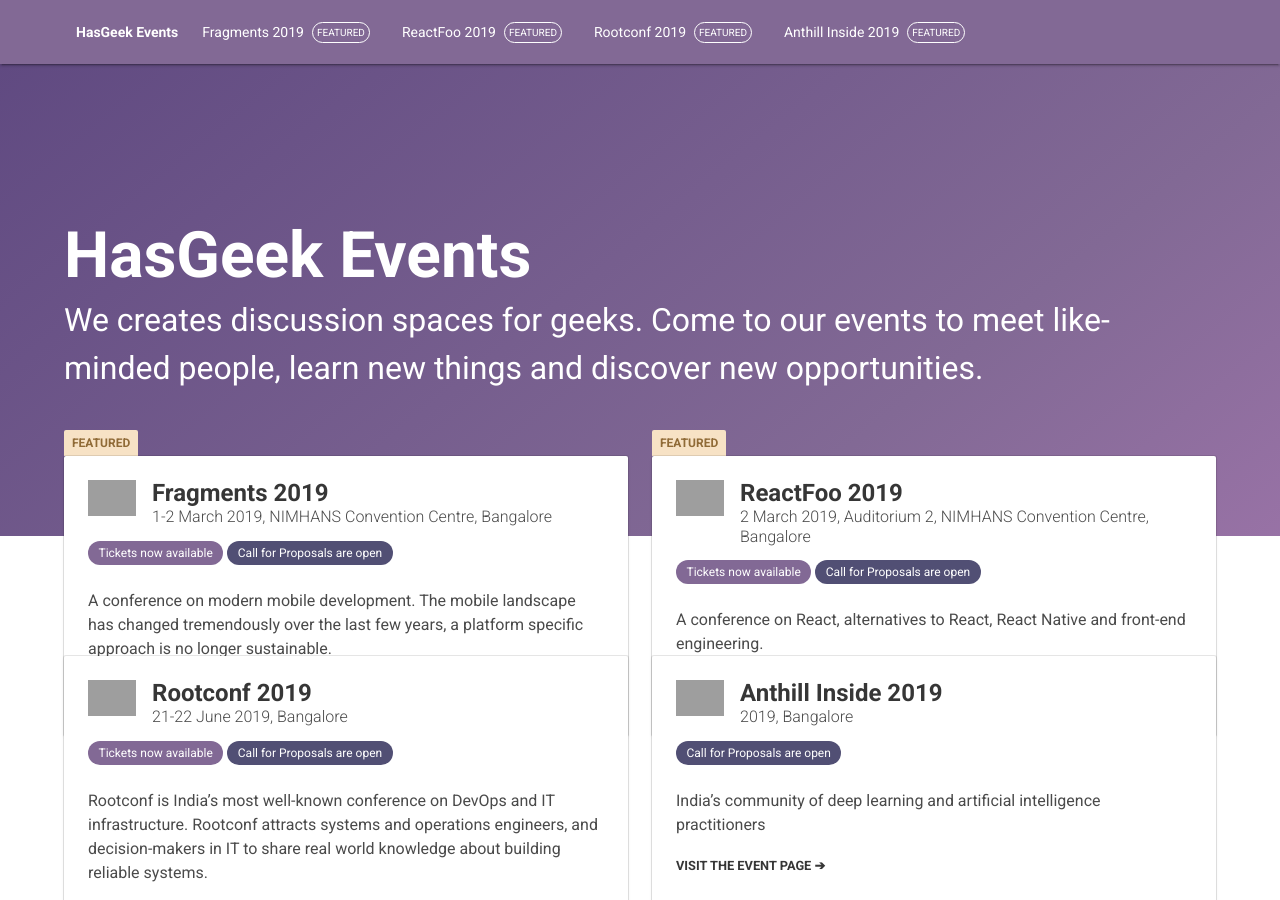
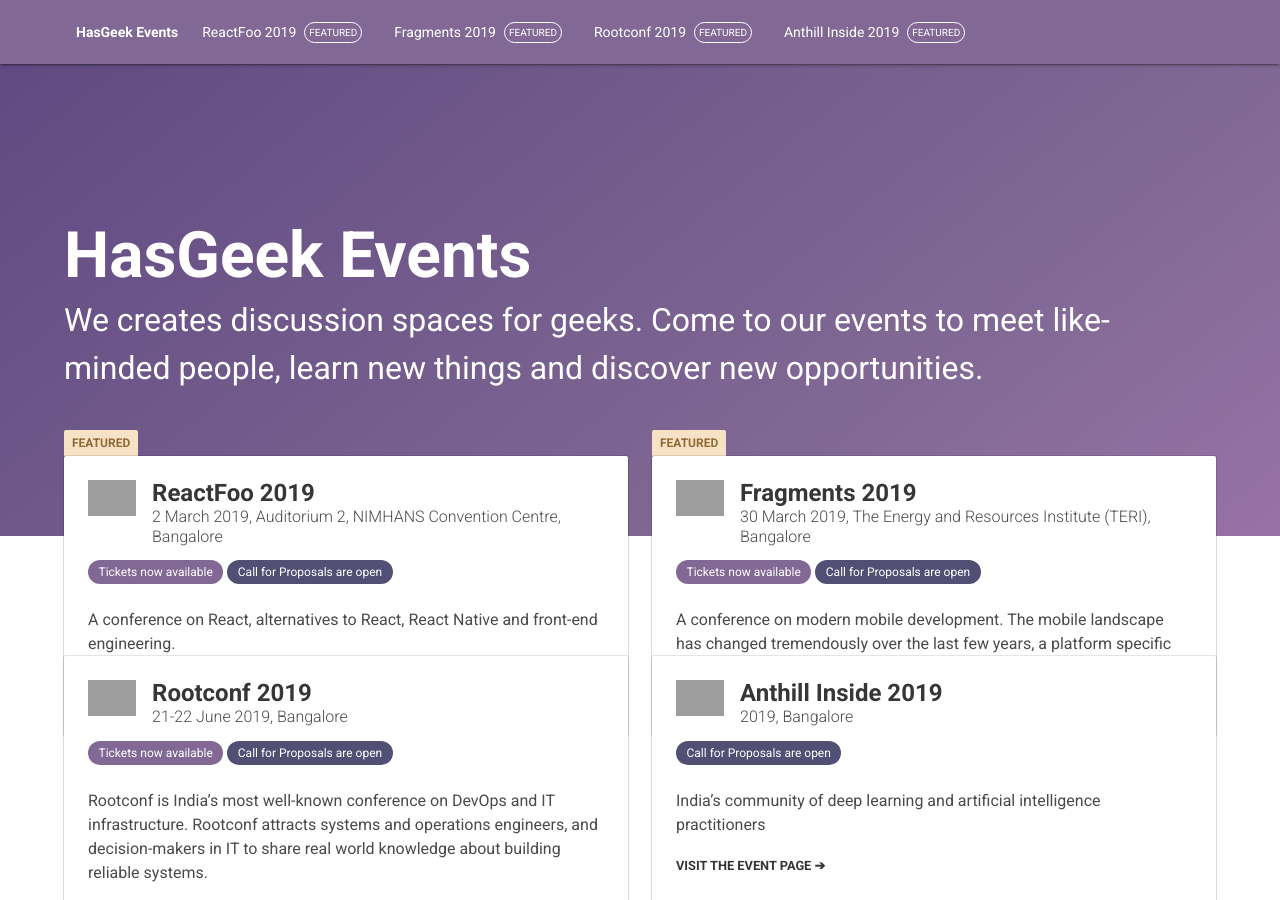
Before and after one commit to hasgeek/events, a Jekyll site: the page built from index.html, in a window 1280 px wide and 900 px high. Built offline with Jekyll 4.4.1, drawn with Linux system fonts in a browser that asks for light colours; grey boxes are pictures that could not be loaded.

Commit message:
Updated the venue and date (#1212)

```diff
--- a/_fragments_events/2019.md
+++ b/_fragments_events/2019.md
@@ -2,10 +2,10 @@
 layout: event
 title: Fragments 2019
 subtitle: "Piece together the future of mobile development"
-datelocation: "1-2 March 2019, NIMHANS Convention Centre, Bangalore"
+datelocation: "30 March 2019, The Energy and Resources Institute (TERI), Bangalore"
 city: Bangalore
-start_time: 2019-03-01
-end_time: 2019-03-02
+start_time: 2019-03-30
+end_time: 2019-03-31
 description: "A conference on modern mobile development. The mobile landscape has changed tremendously over the last few years, a platform specific approach is no longer sustainable."
 boxoffice_item_collection: "b8663d9b-71d6-481f-83b8-a64834201b7f"
 logo:
@@ -13,11 +13,16 @@
 funnel:
   url: "https://hasgeek.com/fragments/2019/"
   open: true
+
 venue:
-  label: NIMHANS Convention Centre, Bangalore.
-  lat: 12.943240
-  lng: 77.596911
-  google_maps_url: https://goo.gl/maps/K2LFmAcdrWB2
+  label: The Energy and Resources Institute (TERI)
+  lat: 12.963497
+  lng: 77.638086
+  google_maps_url: https://goo.gl/maps/Q3RnieHQhSF2
+  address: |
+    The Energy and Resources Institute (TERI),
+    4th Main Road, Domlur II Stage, Domlur Bengaluru, Karnataka 560071.
+
 featured: true
 featured_image: https://images.hasgeek.com/embed/file/a1c81b17c80041398eebb8c724324860
 fixed_announcements:
```
